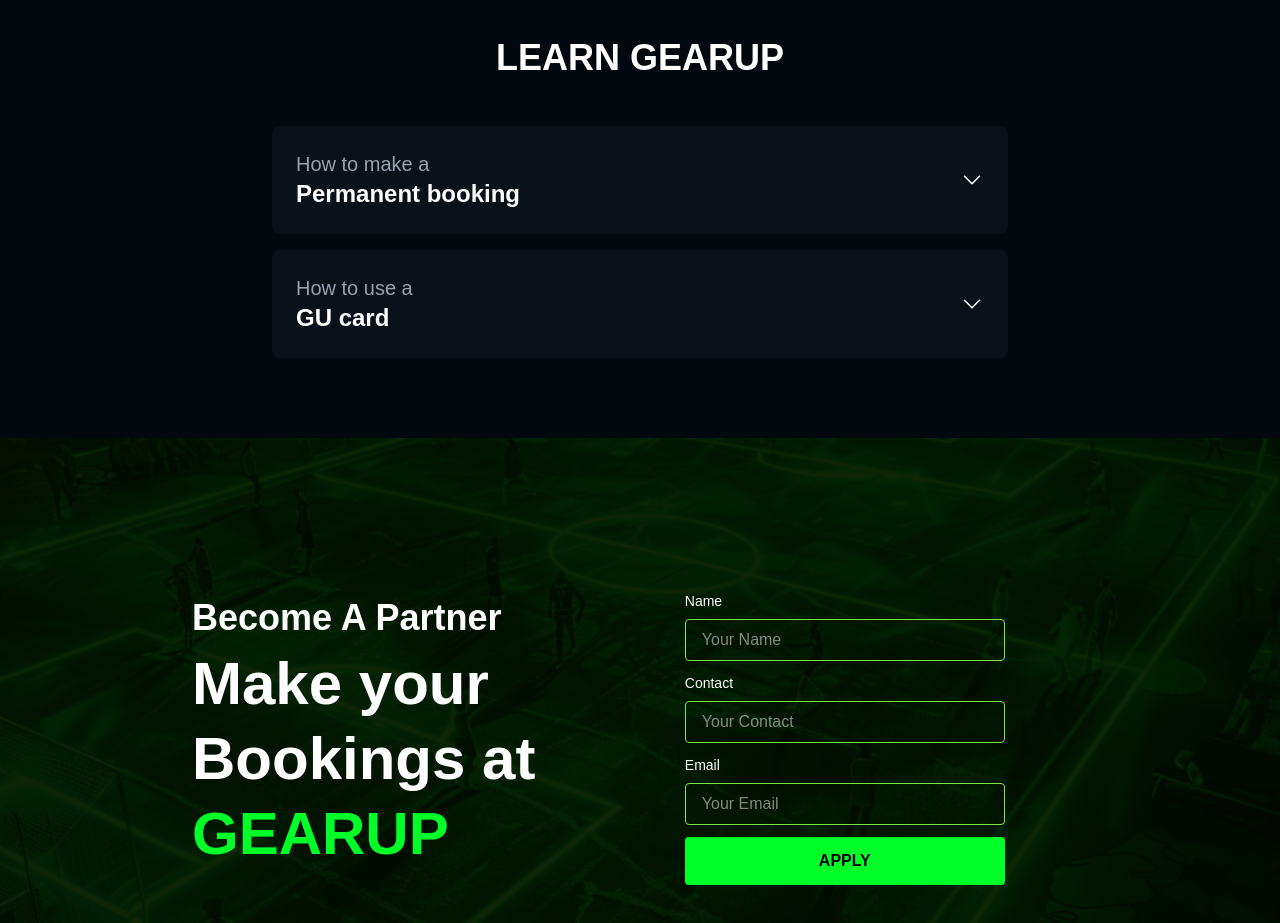
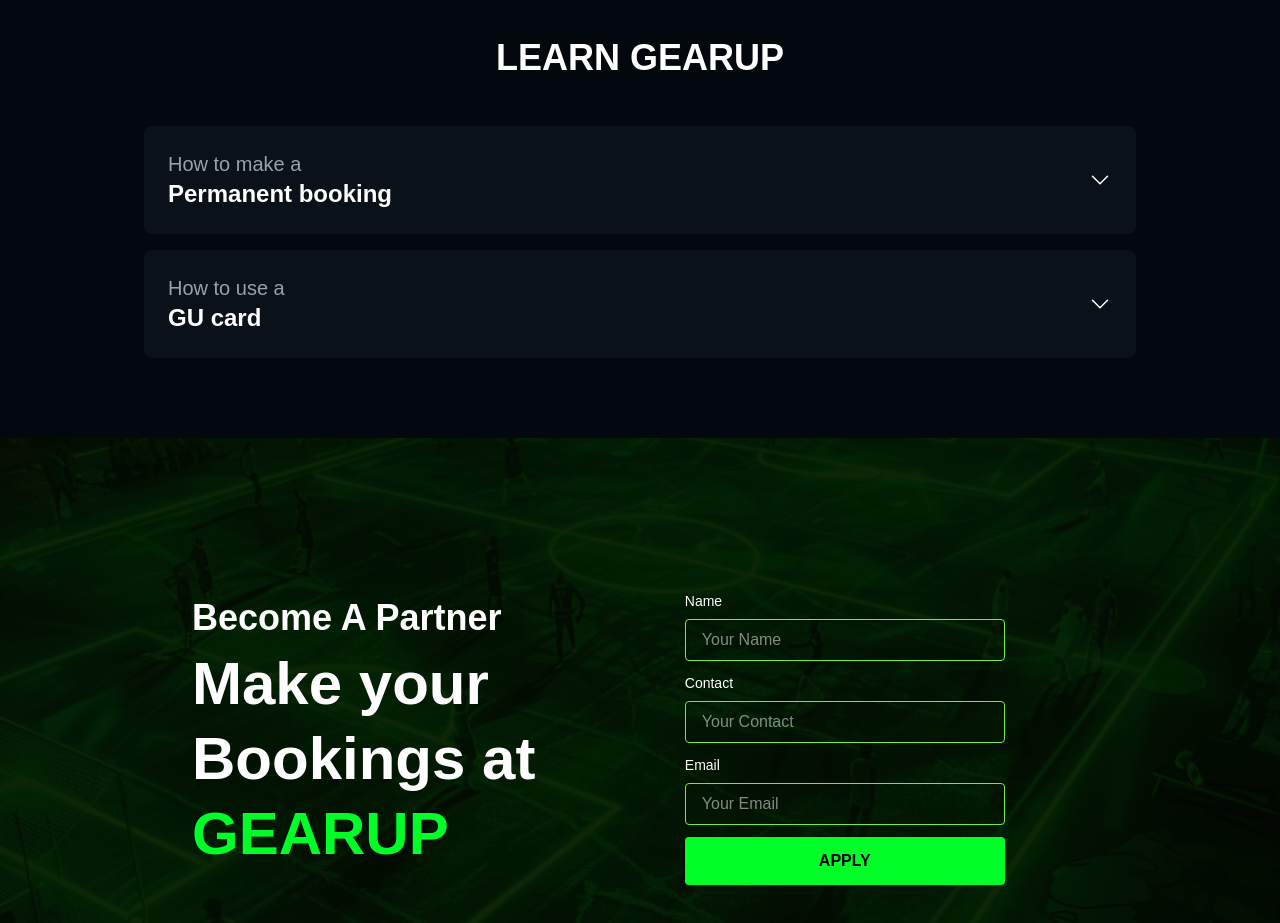
Before and after one commit to Omni-2024/Gearup, a Next.js app in the folder gearup-client/: page / in a window 1280 px wide. Shown: the part 2620-3543 px from the top of the page. Built offline with nearby package versions, Linux system fonts and the light colour scheme.

Commit message:
fix: Increase max width of LearnGearup component for better layout

```diff
--- a/gearup-client/src/components/home/LearnGearup.tsx
+++ b/gearup-client/src/components/home/LearnGearup.tsx
@@ -50,7 +50,7 @@
       <h1 className="text-4xl font-bold text-center text-white mb-12">
         LEARN GEARUP
       </h1>
-      <div className="max-w-3xl mx-auto px-4">
+      <div className="max-w-5xl mx-auto px-4">
         {learnItems.map((item) => (
           <div
             key={item.id}
```
